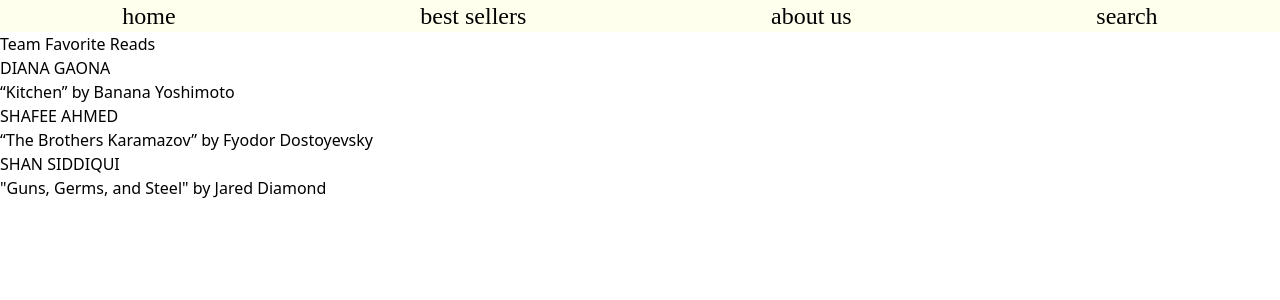
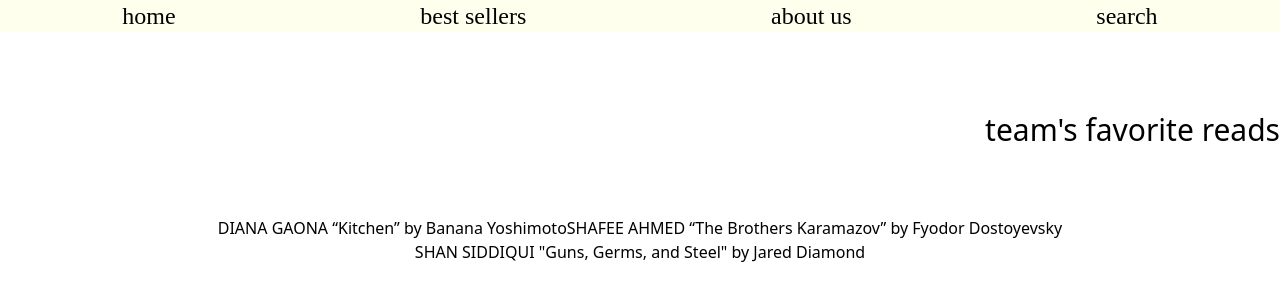
Before and after one commit to shafeeshafee/tsundoku, a React (Create React App) app: page /aboutus in a window 1280 px wide. Shown: the top 300 px of the page. Built offline with nearby package versions, Linux system fonts and the light colour scheme.

Commit message:
about me changes

```diff
--- a/src/Pages/AboutUs.js
+++ b/src/Pages/AboutUs.js
@@ -1,22 +1,16 @@
 // about us
 function AboutUs() {
-  return (
-    <div>
-      <h1>Team Favorite Reads</h1>
-      <ul>
-        <li>
-          DIANA GAONA <li>“Kitchen” by Banana Yoshimoto</li>
-        </li>
-
-        <li>
-          SHAFEE AHMED <li>“The Brothers Karamazov” by Fyodor Dostoyevsky</li>
-        </li>
-        <li>
-          SHAN SIDDIQUI <li>"Guns, Germs, and Steel" by Jared Diamond</li>
-        </li>
-      </ul>
-    </div>
-  );
+	return (
+		<div className="my-20">
+			<h1 className="flex text-3xl float-right">team's favorite reads</h1>
+			<br />
+			<ul className="my-20 flex flex-wrap justify-center">
+				<li>DIANA GAONA “Kitchen” by Banana Yoshimoto</li>
+				<li>SHAFEE AHMED “The Brothers Karamazov” by Fyodor Dostoyevsky</li>
+				<li>SHAN SIDDIQUI "Guns, Germs, and Steel" by Jared Diamond</li>
+			</ul>
+		</div>
+	);
 }
 
 export default AboutUs;
```
